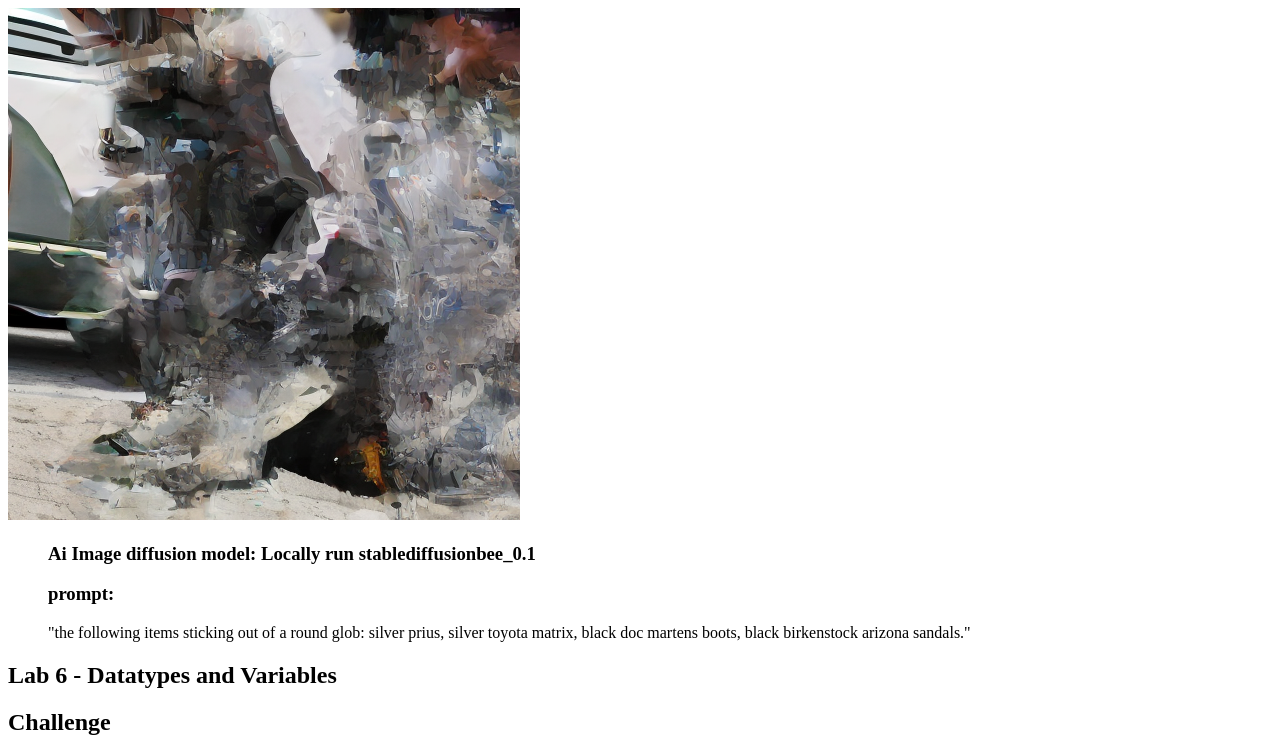
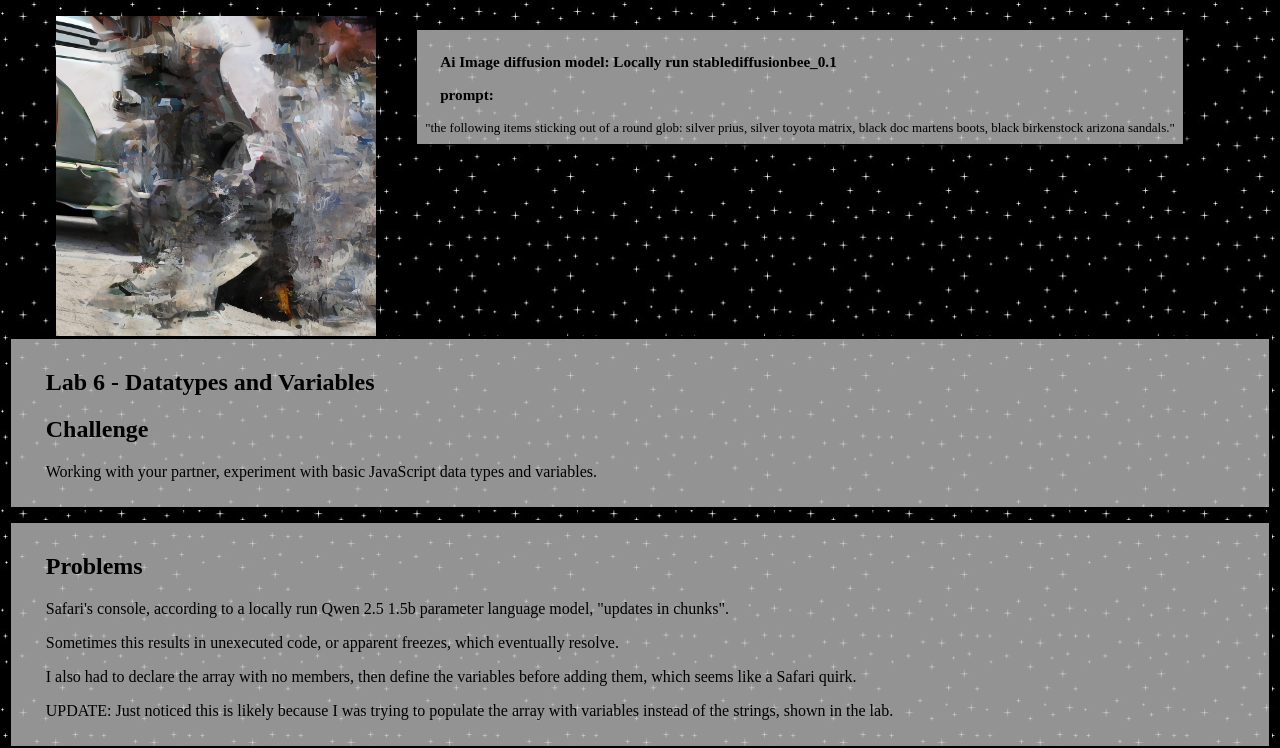
Before and after one commit to ndietzUCSC/art101, a plain HTML site: page lab6/index.html in a window 1280 px wide. Shown: the top 748 px of the page. Drawn offline with nearby package versions, Linux system fonts and the light colour scheme; files that its build step writes are made by us from their sources; the site is published under a folder, as on GitHub Pages, so addresses that start at the root find nothing; files whose address does not match are found by name; a web font is replaced by a local one.

Commit message:
css file path fixed in lab 6

```diff
--- a/lab6/index.html
+++ b/lab6/index.html
@@ -10,7 +10,7 @@
   	<meta name="viewport" content="width=device-width, initial-scale=1.0" />
 
 	<!-- Include a sitewide CSS file for consistent styling across the site -->
-	<link rel="stylesheet" type="text/css" href="/css/site.css">
+	<link rel="stylesheet" type="text/css" href="css/site.css">
 	<!-- Lab-specifc CSS file for any special styling of this particular page -->
 	<link rel="stylesheet" type="text/css" href="css/lab.css">
 
```
